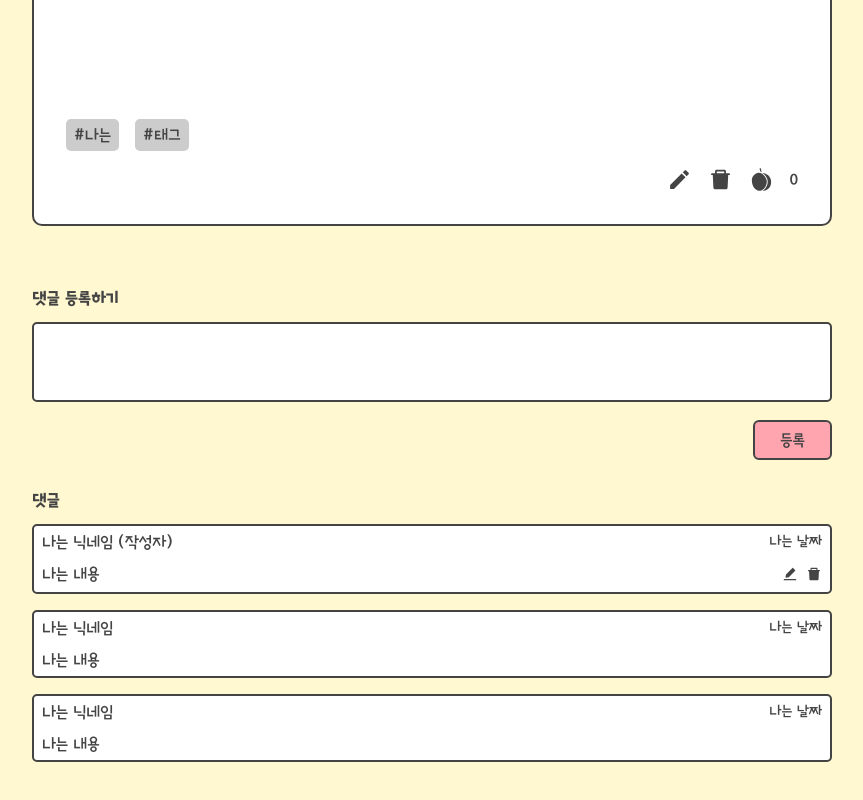
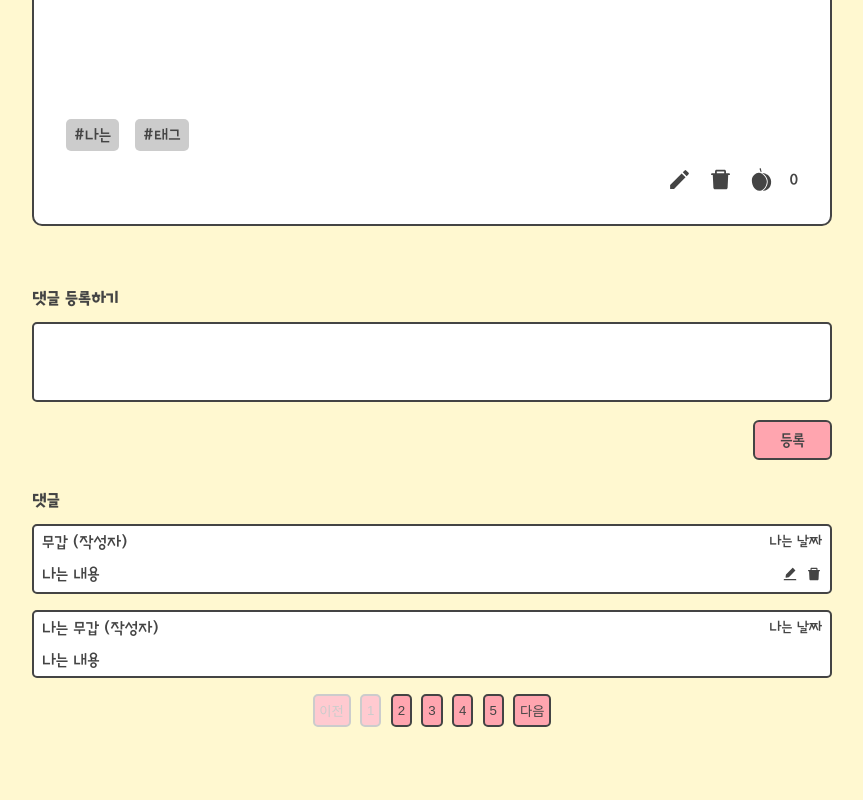
Before and after one commit to codestates-seb/seb44_main_001, a React (Vite) app in the folder client/: page /details/1 in a window 1280 px wide. Shown: the part 681-1481 px from the top of the page, without its empty margins (208-1071 px from the left). After the commit the page ends 1440 px from the top, so only its background shows below. Built offline with nearby package versions, Linux system fonts and the light colour scheme.

Commit message:
Feat: 댓글 페이지네이션 기능 구현

```diff
--- a/client/src/common/util/constantValue.ts
+++ b/client/src/common/util/constantValue.ts
@@ -32,3 +32,7 @@ export const UPDATE = '수정';
 export const REGISTER_COMMENT = '댓글 등록하기';
 
 export const COMMENT = '댓글';
+
+export const NEXT = '다음';
+
+export const PREV = '이전';
--- a/client/src/pages/Details/components.tsx/CommentList.tsx
+++ b/client/src/pages/Details/components.tsx/CommentList.tsx
@@ -1,54 +1,120 @@
 import { styled } from 'styled-components';
-import { COMMENT } from '../../../common/util/constantValue';
+import { COMMENT, NEXT, PREV } from '../../../common/util/constantValue';
 import { AiFillDelete, AiFillEdit } from 'react-icons/ai';
+import { useQuery } from 'react-query';
+import { useState } from 'react';
+import { useParams } from 'react-router-dom';
+import { getComment } from '../api/getComment';
 
 export default function CommentList() {
-  const user = { memberId: 1 };
-  const data = [
+  const userInfo = { memberId: 1 };
+
+  const [page, setPage] = useState(1);
+
+  const { id } = useParams();
+
+  const size = 1;
+  //! 나중에 5로 수정해야함
+
+  const response = {
+    pageInfo: {
+      page: 1,
+      size: 1,
+      totalElements: 4,
+      totalPages: 5,
+    },
+    data: [
       {
-      nickname: '나는 닉네임',
+        commentId: 1,
+        content: '나는 내용',
+        isPostWriter: true,
         createdAt: '나는 날짜',
-      content: '나는 내용',
+        editedAt: '나는 수정 날짜',
+        memberInfo: {
           memberId: 1,
+          nickname: '무갑',
+          image: '',
+        },
       },
       {
-      nickname: '나는 닉네임',
+        commentId: 2,
+        content: '나는 내용',
+        isPostWriter: true,
         createdAt: '나는 날짜',
-      content: '나는 내용',
+        editedAt: '',
+        memberInfo: {
           memberId: 2,
+          nickname: '나는 무갑',
+          image: '',
         },
-    {
-      nickname: '나는 닉네임',
-      createdAt: '나는 날짜',
-      content: '나는 내용',
-      memberId: 3,
       },
-  ];
+    ],
+  };
+
+  // const response = useQuery(['comments', id, page, size], () => getComment(`${BASE_URL}/comments/${id}?page=${page}&size=${size}`))
+
+  const { pageInfo, data } = response;
+
+  const pageNumbers = Array.from(
+    { length: pageInfo.totalPages },
+    (_, index) => index + 1,
+  );
+
+  const handlePageChange = (newPage: number) => {
+    setPage(newPage);
+  };
 
   return (
     <Container>
       <div>{COMMENT}</div>
       {data.map((data) => {
         return (
-          <ListSection key={data.memberId}>
+          <ListSection key={data.commentId}>
             <div>
               <div>
-                {user.memberId === data.memberId
-                  ? `${data.nickname} (작성자)`
-                  : data.nickname}
+                {data.isPostWriter
+                  ? `${data.memberInfo.nickname} (작성자)`
+                  : data.memberInfo.nickname}
               </div>
               <div>{data.createdAt}</div>
             </div>
             <div>
               <div>{data.content}</div>
               <div>
-                {user.memberId === data.memberId && <AiFillEdit />}
-                {user.memberId === data.memberId && <AiFillDelete />}
+                {userInfo.memberId === data.memberInfo.memberId && (
+                  <AiFillEdit />
+                )}
+                {userInfo.memberId === data.memberInfo.memberId && (
+                  <AiFillDelete />
+                )}
               </div>
             </div>
           </ListSection>
         );
       })}
+      <Pagination>
+        <button
+          disabled={page === 1}
+          onClick={() => handlePageChange(page - 1)}
+        >
+          {PREV}
+        </button>
+        {pageNumbers.map((pageNumber) => (
+          <button
+            key={pageNumber}
+            disabled={page === pageNumber}
+            onClick={() => handlePageChange(pageNumber)}
+          >
+            {pageNumber}
+          </button>
+        ))}
+        <button
+          disabled={page === pageInfo.totalPages}
+          onClick={() => handlePageChange(page + 1)}
+        >
+          {NEXT}
+        </button>
+      </Pagination>
     </Container>
   );
 }
@@ -91,3 +157,33 @@ const ListSection = styled.section`
     }
   }
 `;
+
+const Pagination = styled.section`
+  display: flex;
+  justify-content: center;
+
+  & button {
+    cursor: pointer;
+    margin: 0 0.3rem 0 0.3rem;
+    padding: 0.3rem;
+    border-radius: 5px;
+    border: 2px solid var(--color-black);
+    background: var(--color-pink-1);
+    color: var(--color-black);
+
+    &:disabled {
+      cursor: default;
+      color: var(--color-gray);
+      background: var(--color-pink-2) !important;
+      border: 2px solid var(--color-gray);
+    }
+
+    &:hover {
+      background-color: var(--color-pink-2);
+    }
+
+    &:active {
+      background-color: var(--color-pink-3);
+    }
+  }
+`;
```
Also changed, not shown: client/src/pages/Details/api/getComment.ts (+5 -2 lines). Lines whose indentation alone changed are shown as unchanged.
